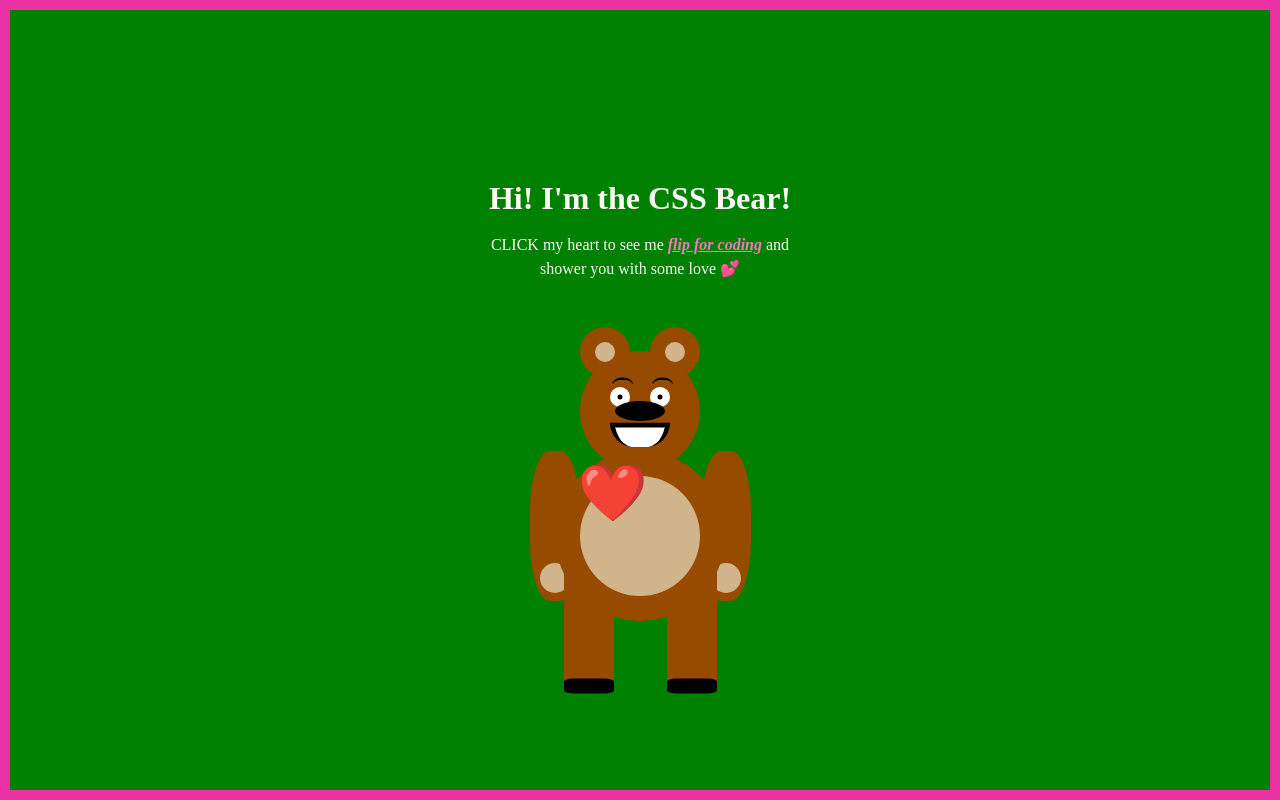
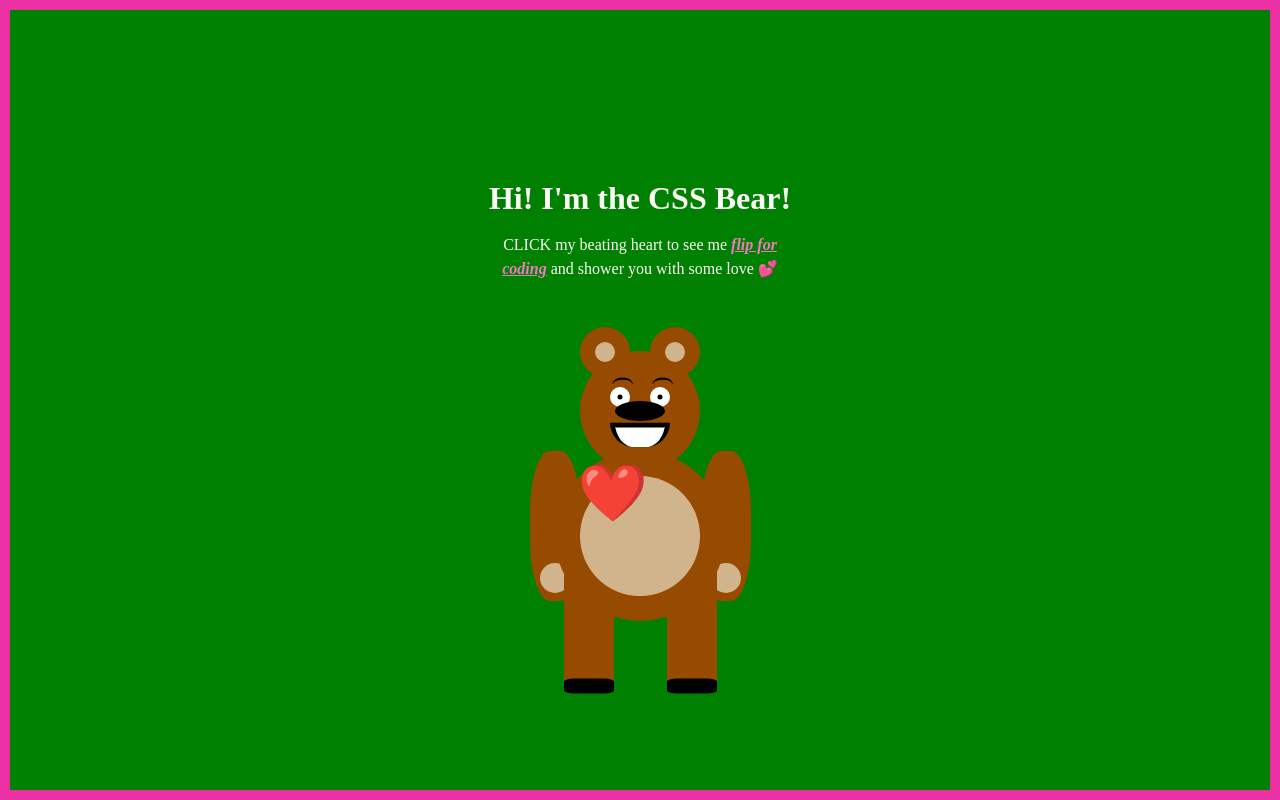
Before and after one commit to robertlanchsweerdt/WD94_CSSCreature, a plain HTML site: page index.html in a window 1280 px wide. Drawn offline with Linux system fonts and the light colour scheme.

Commit message:
README.md created

```diff
--- a/index.html
+++ b/index.html
@@ -16,7 +16,8 @@
     <div class="site-wrapper">
 
         <h1>Hi! I'm the CSS Bear!</h1>
-        <p>CLICK my heart to see me <span class="special-text">flip for coding</span> and shower you with some love 💕
+        <p>CLICK my beating heart to see me <span class="special-text">flip for coding</span> and shower you with some
+            love 💕
         </p>
 
         <br />
```
Also changed, not shown: 1 other file.
